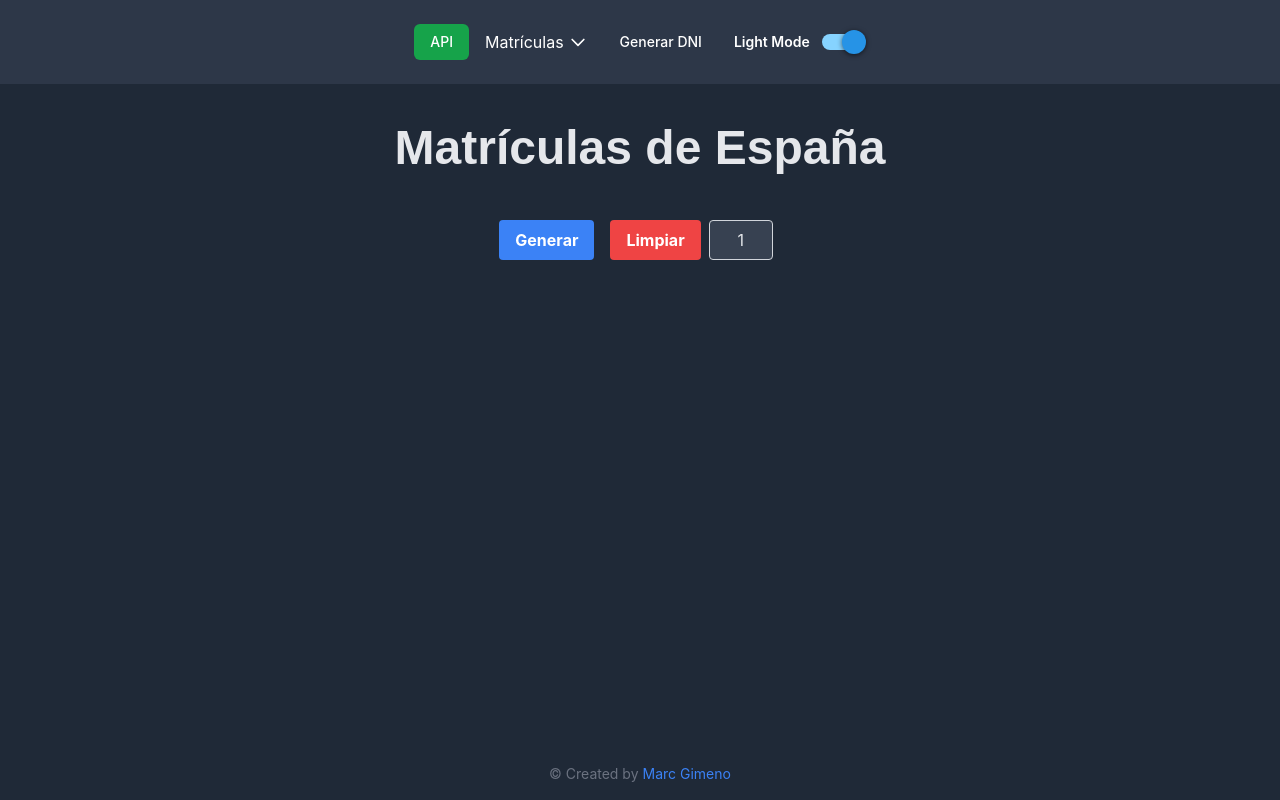
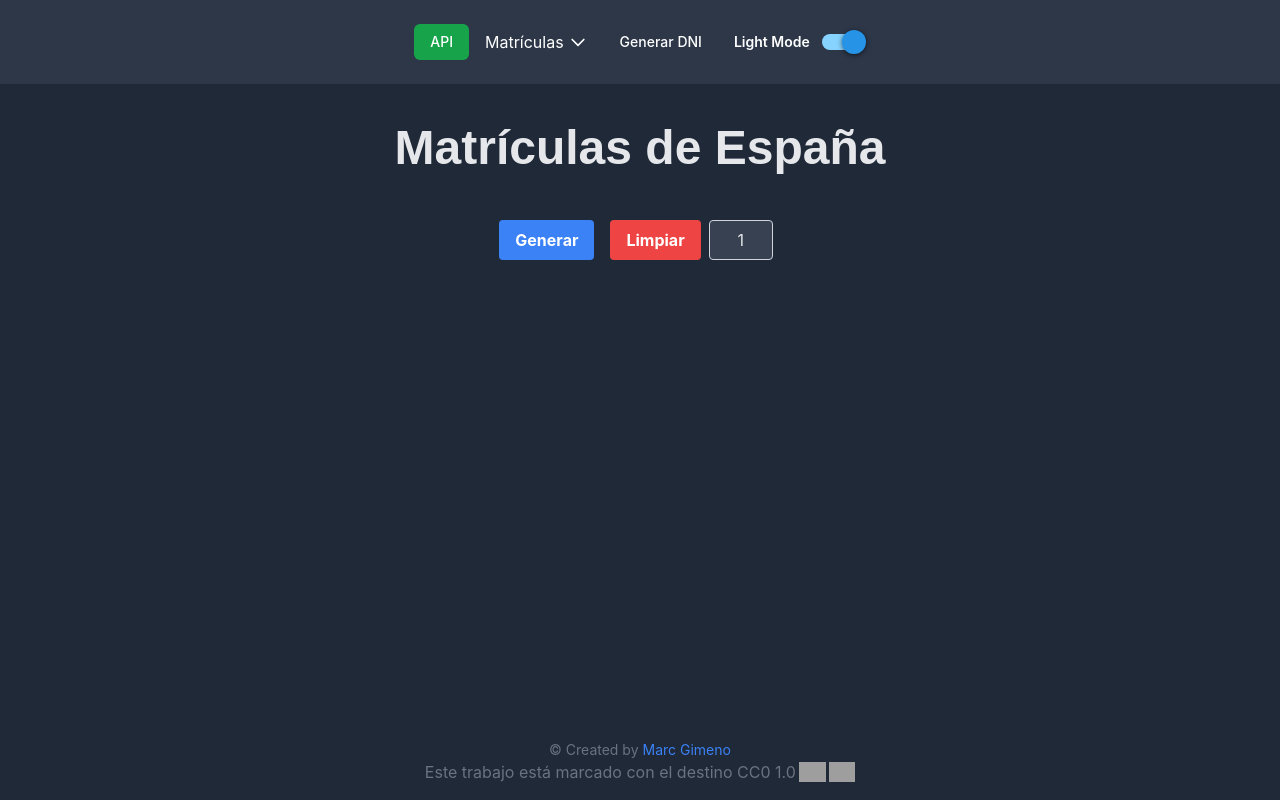
Before and after one commit to gimenomarc/Generador_de_matriculas_V2, a React (Create React App) app in the folder v2/: page /matriculas-espana in a window 1280 px wide. Built offline with nearby package versions, Linux system fonts and the light colour scheme; grey boxes are pictures that could not be loaded.

Commit message:
header CC ok

```diff
--- a/v2/src/Components/Footer.js
+++ b/v2/src/Components/Footer.js
@@ -14,6 +14,14 @@ const Footer = () => {
           Marc Gimeno
         </a>
       </p>
+      <p>
+        Este trabajo está marcado con el destino{' '}
+        <a href="http://creativecommons.org/publicdomain/zero/1.0?ref=chooser-v1" target="_blank" rel="licencia noopener noreferrer" style={{ display: 'inline-flex', alignItems: 'center' }}>
+          CC0 1.0
+          <img style={{ height: '20px', marginLeft: '3px', verticalAlign: 'middle' }} src="https://mirrors.creativecommons.org/presskit/icons/cc.svg?ref=chooser-v1" alt="CC" />
+          <img style={{ height: '20px', marginLeft: '3px', verticalAlign: 'middle' }} src="https://mirrors.creativecommons.org/presskit/icons/zero.svg?ref=chooser-v1" alt="Zero" />
+        </a>
+      </p>
     </footer>
   );
 };
```
